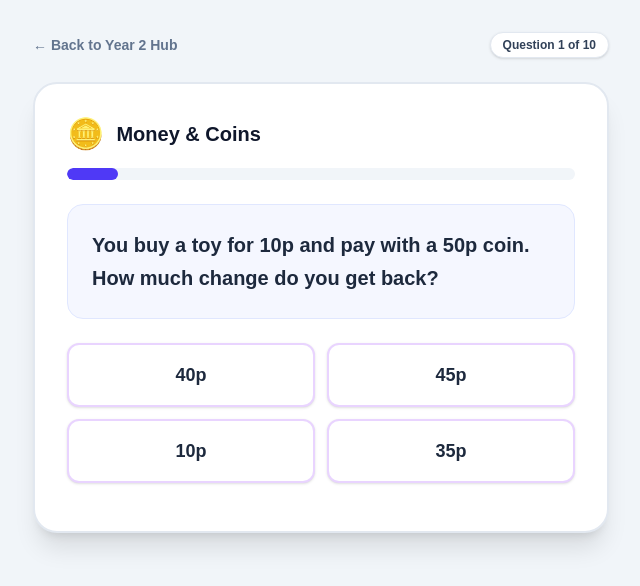
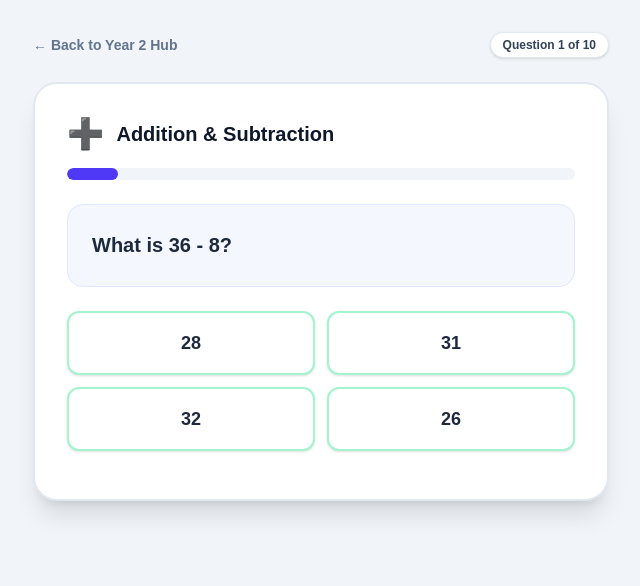
Before and after one commit to Frankinstantedu/frankinstant-maths, a Next.js app: page /year2/addition-subtraction in a window 1280 px wide. Shown: the top 586 px of the page, without its empty margins (319-959 px from the left). Built offline with nearby package versions, Linux system fonts and the light colour scheme.

Commit message:
Added Year 2 maths and updated quiz layout

```diff
--- a/app/year2/addition-subtraction/page.tsx
+++ b/app/year2/addition-subtraction/page.tsx
@@ -13,92 +13,56 @@ type Question = {
 };
 
 function generateQuestion(): Question {
-  const types = ["coinValue", "combinedCoins", "changeFromAmount"];
-  const type = types[Math.floor(Math.random() * types.length)];
+  const isAddition = Math.random() > 0.5;
 
-  if (type === "coinValue") {
-    const coins = [
-      { name: "1p coin", val: 1 },
-      { name: "2p coin", val: 2 },
-      { name: "5p coin", val: 5 },
-      { name: "10p coin", val: 10 },
-      { name: "20p coin", val: 20 },
-      { name: "50p coin", val: 50 },
-      { name: "£1 coin", val: 100 },
-    ];
-    const coin = coins[Math.floor(Math.random() * coins.length)];
-    const isPound = coin.val >= 100;
-    const correctStr = isPound ? `£${coin.val / 100}` : `${coin.val}p`;
+  if (isAddition) {
+    const num1 = Math.floor(Math.random() * 50) + 10;
+    const num2 = Math.floor(Math.random() * (99 - num1));
+    const correct = num1 + num2;
 
     const options = Array.from(
       new Set([
-        correctStr,
-        isPound ? "£2" : `${coin.val + 5}p`,
-        isPound ? "50p" : `${Math.max(1, coin.val - 2)}p`,
-        isPound ? "£5" : `${coin.val + 10}p`,
+        correct.toString(),
+        (correct + 2).toString(),
+        (correct - 3).toString(),
+        (correct + 5).toString(),
       ])
     )
       .slice(0, 4)
       .sort(() => Math.random() - 0.5);
 
     return {
-      question: `What is the value of a standard UK ${coin.name}?`,
+      question: `What is ${num1} + ${num2}?`,
       answerOptions: options,
-      correctAnswer: correctStr,
-      explanation: `A ${coin.name} is worth ${correctStr}.`,
+      correctAnswer: correct.toString(),
+      explanation: `${num1} + ${num2} = ${correct}.`,
     };
-  } else if (type === "combinedCoins") {
-    const coinVals = [2, 5, 10, 20];
-    const c1 = coinVals[Math.floor(Math.random() * coinVals.length)];
-    const c2 = coinVals[Math.floor(Math.random() * coinVals.length)];
-    const total = c1 + c2;
-    const correctStr = `${total}p`;
+  } else {
+    const num1 = Math.floor(Math.random() * 50) + 20;
+    const num2 = Math.floor(Math.random() * num1);
+    const correct = num1 - num2;
 
     const options = Array.from(
       new Set([
-        correctStr,
-        `${total + 5}p`,
-        `${Math.max(2, total - 5)}p`,
-        `${total + 10}p`,
+        correct.toString(),
+        (correct + 3).toString(),
+        Math.max(0, correct - 2).toString(),
+        (correct + 4).toString(),
       ])
     )
       .slice(0, 4)
       .sort(() => Math.random() - 0.5);
 
     return {
-      question: `You have a ${c1}p coin and a ${c2}p coin. What is the total amount of money?`,
+      question: `What is ${num1} - ${num2}?`,
       answerOptions: options,
-      correctAnswer: correctStr,
-      explanation: `${c1}p + ${c2}p = ${total}p.`,
-    };
-  } else {
-    // Change from 50p or £1 (100p)
-    const totalCost = Math.floor(Math.random() * 8) * 5 + 10; // 10p, 15p, 20p... 45p
-    const paid = 50;
-    const change = paid - totalCost;
-    const correctStr = `${change}p`;
-
-    const options = Array.from(
-      new Set([
-        correctStr,
-        `${change + 5}p`,
-        `${Math.max(5, change - 5)}p`,
-        `${totalCost}p`,
-      ])
-    )
-      .slice(0, 4)
-      .sort(() => Math.random() - 0.5);
-
-    return {
-      question: `You buy a toy for ${totalCost}p and pay with a 50p coin. How much change do you get back?`,
-      answerOptions: options,
-      correctAnswer: correctStr,
-      explanation: `To find the change, subtract the cost from what you paid: 50p - ${totalCost}p = ${change}p.`,
+      correctAnswer: correct.toString(),
+      explanation: `${num1} - ${num2} = ${correct}.`,
     };
   }
 }
 
-export default function MoneyPage() {
+export default function AdditionSubtractionPage() {
   const [question, setQuestion] = useState(generateQuestion());
   const [score, setScore] = useState(0);
   const [questionNumber, setQuestionNumber] = useState(1);
@@ -138,99 +102,32 @@ export default function MoneyPage() {
 
   return (
     <QuizLayout
-      title="Money & Coins"
-      icon="🪙"
+      title="Addition & Subtraction"
+      icon="➕"
       questionNumber={questionNumber}
       totalQuestions={TOTAL_QUESTIONS}
       score={score}
       question={question.question}
-      message=""
+      showFeedbackModal={showFeedbackModal}
+      isCorrect={isCorrect}
+      correctAnswer={question.correctAnswer}
+      explanation={question.explanation}
+      onNextQuestion={handleNextQuestion}
+      showEndModal={showEndModal}
+      onRestartQuiz={restartQuiz}
     >
-      {/* Option Selection Buttons */}
       <div className="grid grid-cols-1 sm:grid-cols-2 gap-3 my-4">
         {question.answerOptions.map((option, idx) => (
           <button
             key={idx}
             onClick={() => handleSubmit(option)}
             disabled={showFeedbackModal || showEndModal}
-            className="w-full text-center bg-white hover:bg-purple-50 border-2 border-purple-200 hover:border-purple-500 text-slate-800 font-bold p-4 rounded-xl text-lg shadow-sm transition-all active:scale-[0.98]"
+            className="w-full text-center bg-white hover:bg-emerald-50 border-2 border-emerald-200 hover:border-emerald-500 text-slate-800 font-bold p-4 rounded-xl text-lg shadow-sm transition-all hover:-translate-y-0.5 active:scale-[0.98]"
           >
             {option}
           </button>
         ))}
       </div>
-
-      {/* FEEDBACK POP-UP */}
-      {showFeedbackModal && (
-        <div className="fixed inset-0 bg-black/50 backdrop-blur-sm flex items-center justify-center p-4 z-50 animate-fade-in">
-          <div
-            className={`bg-white rounded-2xl p-6 text-center shadow-2xl max-w-sm w-full border-4 ${
-              isCorrect ? "border-purple-500" : "border-slate-400"
-            }`}
-          >
-            <div className="text-6xl mb-3">{isCorrect ? "🪙" : "💡"}</div>
-
-            <h3
-              className={`text-2xl font-bold mb-2 ${
-                isCorrect ? "text-purple-600" : "text-slate-700"
-              }`}
-            >
-              {isCorrect ? "Money Smart!" : "Nice Try!"}
-            </h3>
-
-            <p className="text-gray-700 text-lg mb-6">
-              {isCorrect ? (
-                "You counted the money correctly!"
-              ) : (
-                <>
-                  Correct Answer:{" "}
-                  <span className="font-bold text-slate-900 block mt-1 text-xl">
-                    {question.correctAnswer}
-                  </span>
-                  <span className="text-sm text-slate-500 mt-2 block">
-                    {question.explanation}
-                  </span>
-                </>
-              )}
-            </p>
-
-            <button
-              onClick={handleNextQuestion}
-              className="w-full py-3 px-6 rounded-xl font-bold text-white text-lg bg-purple-600 hover:bg-purple-700 transition-transform active:scale-95"
-            >
-              {questionNumber === TOTAL_QUESTIONS
-                ? "See Final Score 🏆"
-                : "Next Question ➔"}
-            </button>
-          </div>
-        </div>
-      )}
-
-      {/* END OF QUIZ POP-UP */}
-      {showEndModal && (
-        <div className="fixed inset-0 bg-black/60 backdrop-blur-sm flex items-center justify-center p-4 z-50 animate-fade-in">
-          <div className="bg-white rounded-3xl p-8 text-center shadow-2xl max-w-md w-full border-4 border-purple-500">
-            <div className="text-7xl mb-4">
-              {score >= 8 ? "🏆" : score >= 5 ? "🌟" : "💪"}
-            </div>
-            <h2 className="text-3xl font-extrabold text-slate-900 mb-2">
-              Financial Whiz!
-            </h2>
-            <p className="text-lg text-gray-600 mb-4">
-              You scored{" "}
-              <span className="font-bold text-purple-600">{score}</span> out of{" "}
-              <span className="font-bold">{TOTAL_QUESTIONS}</span>!
-            </p>
-
-            <button
-              onClick={restartQuiz}
-              className="w-full bg-purple-600 hover:bg-purple-700 text-white font-bold py-3 rounded-xl text-lg transition-transform active:scale-95"
-            >
-              Play Again 🚀
-            </button>
-          </div>
-        </div>
-      )}
     </QuizLayout>
   );
 }
```
